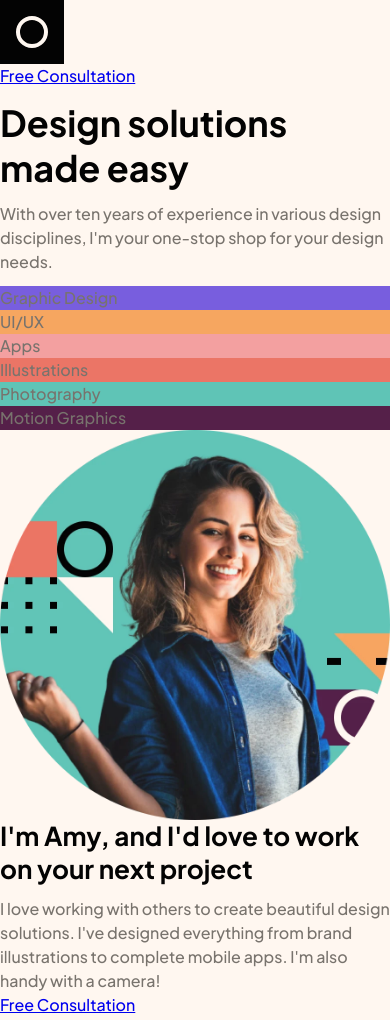
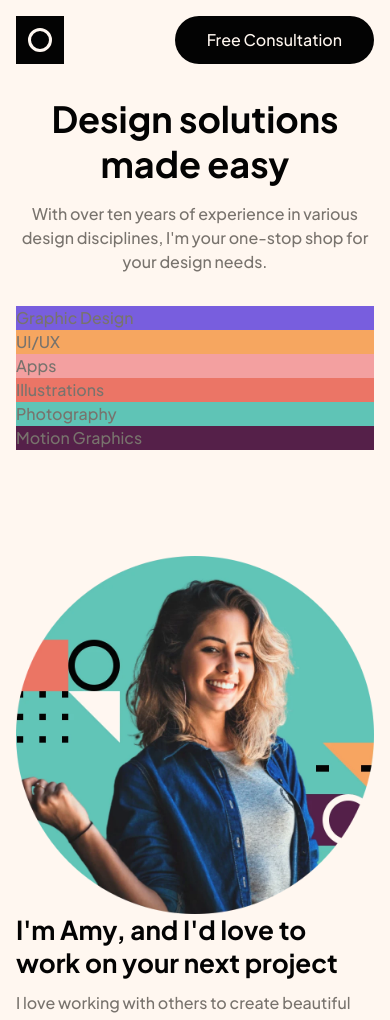
Before and after one commit to karolbanat/single-page-design-portfolio, a website: page index.html in a window 390 px wide. Shown: the top 1020 px of the page. Drawn offline with Linux system fonts and the light colour scheme.

Commit message:
Heading nav with content styling

```diff
--- a/index.html
+++ b/index.html
@@ -29,17 +29,18 @@
     <div class="container">
         <header aria-labelledby="primary-heading"
                 class="header | flow">
-            <nav class="navigation | flex-space-between">
+            <nav class="flex-space-between">
                 <a aria-label="Home page"
                    href="#">
                     <img src="./dist/assets/logo.svg"
-                         alt="">
+                         alt=""
+                         class="logo">
                 </a>
                 <a href="#"
                    class="button">Free Consultation</a>
             </nav>
 
-            <div class="header__content | flow">
+            <div class="header__content">
                 <h1 id="primary-heading"
                     class="header__heading">Design solutions made easy</h1>
                 <p>With over ten years of experience in various design disciplines, I'm your one-stop shop for your
@@ -71,10 +72,9 @@
     </div>
 
     <main>
+        <div class="container">
             <section aria-labelledby="about-heading"
-                 class="about">
-            <div class="container">
-                <div class="about__body | flex-align-center">
+                     class="about | section flex-align-center">
                 <img src="./dist/assets/image-amy.webp"
                      alt="Photo of Amy, smiling."
                      class="about__image">
@@ -87,18 +87,16 @@
                     <a href="#"
                        class="button button--accent">Free Consultation</a>
                 </header>
+            </section>
         </div>
-            </div>
-        </section>
 
-        <section class="work | flow">
+        <section class="work | section flow">
             <h3>My Work</h3>
             <!-- slider here -->
         </section>
 
-        <section class="call | bg-neutral-800 text-primary-400">
         <div class="container">
-                <div class="call__body | flex-align-center">
+            <section class="call | section flex-align-center bg-neutral-800 text-primary-400">
                 <header class="call__header | flow">
                     <h2 class="text-primary-400">Book a call with me</h2>
                     <p>I'd love to have a chat to see how I can help you. The best first step is for us to discuss
@@ -108,18 +106,18 @@
                 </header>
                 <a href="#"
                    class="button button--accent">Free Consultation</a>
+            </section>
         </div>
-            </div>
-        </section>
     </main>
 
     <footer>
         <div class="container">
-            <div class="flex-space-beetween">
+            <div class="flex-space-between">
                 <a aria-label="Home page"
                    href="#">
                     <img src="./dist/assets/logo.svg"
-                         alt="">
+                         alt=""
+                         class="logo">
                 </a>
                 <a href="#"
                    class="button">Free Consultation</a>
--- a/src/sass/base/_root.scss
+++ b/src/sass/base/_root.scss
@@ -31,10 +31,10 @@
 		}
 	}
 
-	// // spacings
-	// @each $unit, $sizes in variables.$spacings {
-	// 	@each $size, $value in $sizes {
-	// 		--spacing-#{$unit}-#{$size}: #{$value};
-	// 	}
-	// }
+	// spacings
+	@each $unit, $sizes in variables.$spacings {
+		@each $size, $value in $sizes {
+			--spacing-#{$unit}-#{$size}: #{$value};
+		}
+	}
 }
--- a/src/sass/base/_variables.scss
+++ b/src/sass/base/_variables.scss
@@ -44,8 +44,23 @@ $font-sizes: (
 		700: 5.6rem,
 	),
 );
-// 3.6rem -> 4.4rem -> 5.6rem   h1
-// 1.6rem -> 1.8rem -> 1.8rem   text
-// 1.4rem -> 1.6rem -> 1.6rem   buttons
-// 2.6rem -> 3.2rem -> 4rem     h2 / section headings
-// 2.4rem -> 3.2rem -> 3.2rem   slider heading
+
+$spacings: (
+	em: (
+		100: 0.5em,
+		200: 0.75em,
+		300: 1em,
+		400: 1.5em,
+		500: 2em,
+		600: 2.5em,
+		700: 3em,
+		900: 4em,
+	),
+	rem: (
+		300: 1.6rem,
+		400: 2.4rem,
+		500: 3rem,
+		600: 4rem,
+		700: 5.6rem,
+	),
+);
--- /dev/null
+++ b/src/sass/components/_button.scss
@@ -0,0 +1,49 @@
+.button {
+	--bg-color: var(--clr-neutral-800);
+	--bg-hover: var(--clr-accent-700);
+	--text: var(--clr-primary-400);
+
+	position: relative;
+	display: inline-block;
+	padding-block: var(--spacing-em-200);
+	padding-inline: var(--spacing-em-500);
+	text-decoration: none;
+	color: var(--text);
+	background-color: var(--bg-color);
+	border-radius: 100vmax;
+	transition: background-color 0.35s ease;
+	overflow: hidden;
+	cursor: pointer;
+	z-index: 0;
+
+	&::before {
+		content: '';
+		position: absolute;
+		top: 0;
+		left: 0;
+		height: 100%;
+		width: 100%;
+		background-color: var(--bg-hover);
+		transform: scaleX(0);
+		transform-origin: right;
+		transition: transform 0.35s ease;
+		pointer-events: none;
+		z-index: -1;
+	}
+
+	&:hover,
+	&:focus-visible {
+		--bg-color: var(--bg-hover);
+
+		&::before {
+			transform: scaleX(1);
+			transform-origin: left;
+		}
+	}
+
+	// --- modifiers
+	&--accent {
+		--bg-color: var(--clr-accent-400);
+		--bg-hover: var(--clr-accent-500);
+	}
+}
--- /dev/null
+++ b/src/sass/components/_header.scss
@@ -0,0 +1,18 @@
+.header {
+	--flow-spacer: clamp(var(--spacing-em-500), 5vw, var(--spacing-em-900));
+
+	padding-block: clamp(var(--spacing-rem-300), 4vw, var(--spacing-rem-600));
+
+	&__content {
+		text-align: center;
+
+		& > p {
+			margin-inline: auto;
+			max-width: 55ch;
+		}
+	}
+
+	&__heading {
+		margin-bottom: var(--spacing-rem-300);
+	}
+}
--- /dev/null
+++ b/src/sass/components/_logo.scss
@@ -0,0 +1,6 @@
+.logo {
+	--min-width: 4.8rem;
+	--max-width: 6.4rem;
+
+	width: clamp(var(--min-width), 10vw, var(--max-width));
+}
--- /dev/null
+++ b/src/sass/layout/_container.scss
@@ -0,0 +1,7 @@
+.container {
+	--max-width: 69.375em;
+	--padding-inline: clamp(var(--spacing-rem-300), 10vw - 2em, var(--spacing-rem-600));
+
+	width: min(var(--max-width), 100% - 2 * var(--padding-inline));
+	margin-inline: auto;
+}
--- /dev/null
+++ b/src/sass/layout/_flex.scss
@@ -0,0 +1,11 @@
+.flex-space-between {
+	display: flex;
+	justify-content: space-between;
+	align-items: center;
+	gap: var(--flex-spacer, 1em);
+}
+
+// .flex-align-center {
+// 	display: flex;
+// 	align-items: center;
+// }
--- /dev/null
+++ b/src/sass/layout/_section.scss
@@ -0,0 +1,3 @@
+.section {
+	margin-block: 9rem;
+}
```
Also changed, not shown: src/sass/main.scss (+9 -1 lines), dist/css/main.min.css, src/sass/layout/_flow.scss (renamed from src/sass/utility/_flow.scss). Lines whose indentation alone changed are shown as unchanged.
